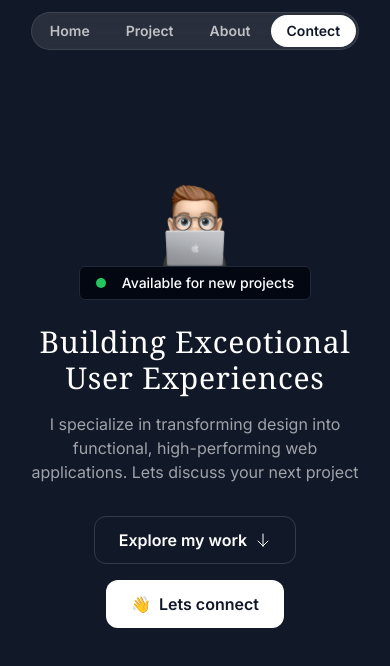
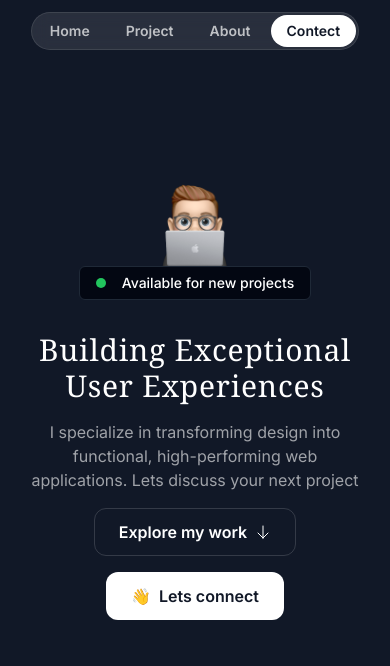
Before and after one commit to shivanibhadauria/portfolioNextjs, a Next.js app: page / in a window 390 px wide. Shown: the top 666 px of the page. Built offline with nearby package versions, Linux system fonts and the light colour scheme; a web font is replaced by a local one.

Commit message:
responsivness added in hero section

```diff
--- a/src/sections/Hero.tsx
+++ b/src/sections/Hero.tsx
@@ -4,7 +4,7 @@ import Arrowdown from "../assets/icons/arrow-down.svg";
 
 export const HeroSection = () => {
   return (
-    <div className="py-32">
+    <div className="py-32 md-py-48 lg:py-60 ">
       <div className="container">
         <div className=" flex flex-col items-center">
           <Image className="size-[100px]  " src={mememojiImage} alt="memoji" />
@@ -14,16 +14,19 @@ export const HeroSection = () => {
               Available for new projects
             </div>
           </div>
-          <h1 className=" text-white font-serif text-3xl mt-6 tracking-wide  text-center   ">
-            Building Exceotional User Experiences
-          </h1>
-          <p className="mt-4 text-center text-white/60 ">
-            I specialize in transforming design into functional, high-performing
-            web applications. Lets discuss your next project
-          </p>
 
-          <div className="flex  flex-col mt-4 gap-4 items-center">
-            <button className=" border-white/15 border  rounded-xl inline-flex items-center gap-2 mt-4  h-12 px-6 ">
+          <div className=" max-w-lg mx-auto ">
+            <h1 className=" text-white font-serif text-3xl md:text-5xl  mt-8 tracking-wide  text-center   ">
+              Building Exceptional User Experiences
+            </h1>
+            <p className="mt-4 text-center text-white/60 md:text-lg ">
+              I specialize in transforming design into functional,
+              high-performing web applications. Lets discuss your next project
+            </p>
+          </div>
+
+          <div className="flex max-md:flex-col mt-4 gap-4 items-center">
+            <button className=" border-white/15 border  rounded-xl inline-flex items-center gap-2   h-12 px-6 ">
               <span className="font-semibold">Explore my work</span>
               <Arrowdown className="size-4  " />
             </button>
```
